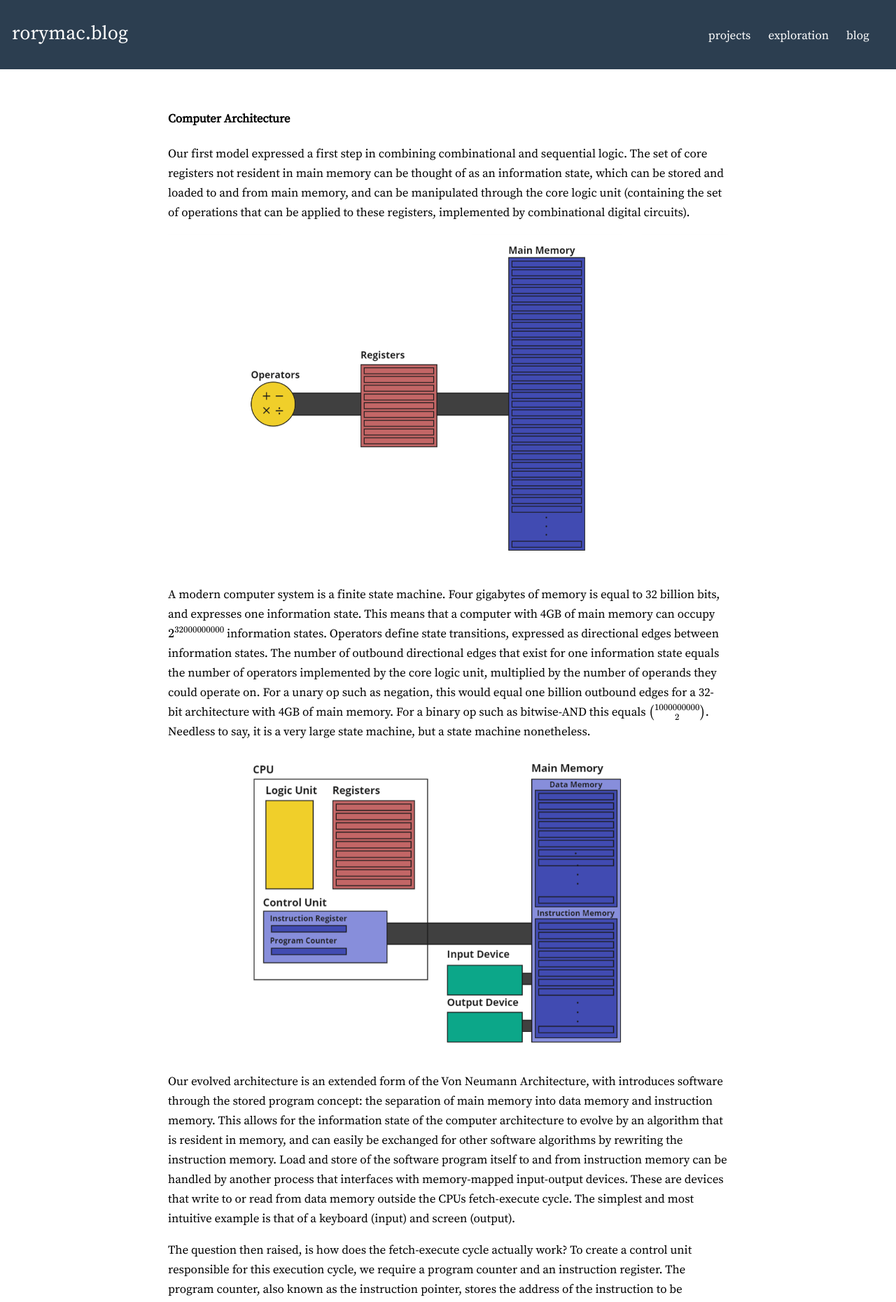
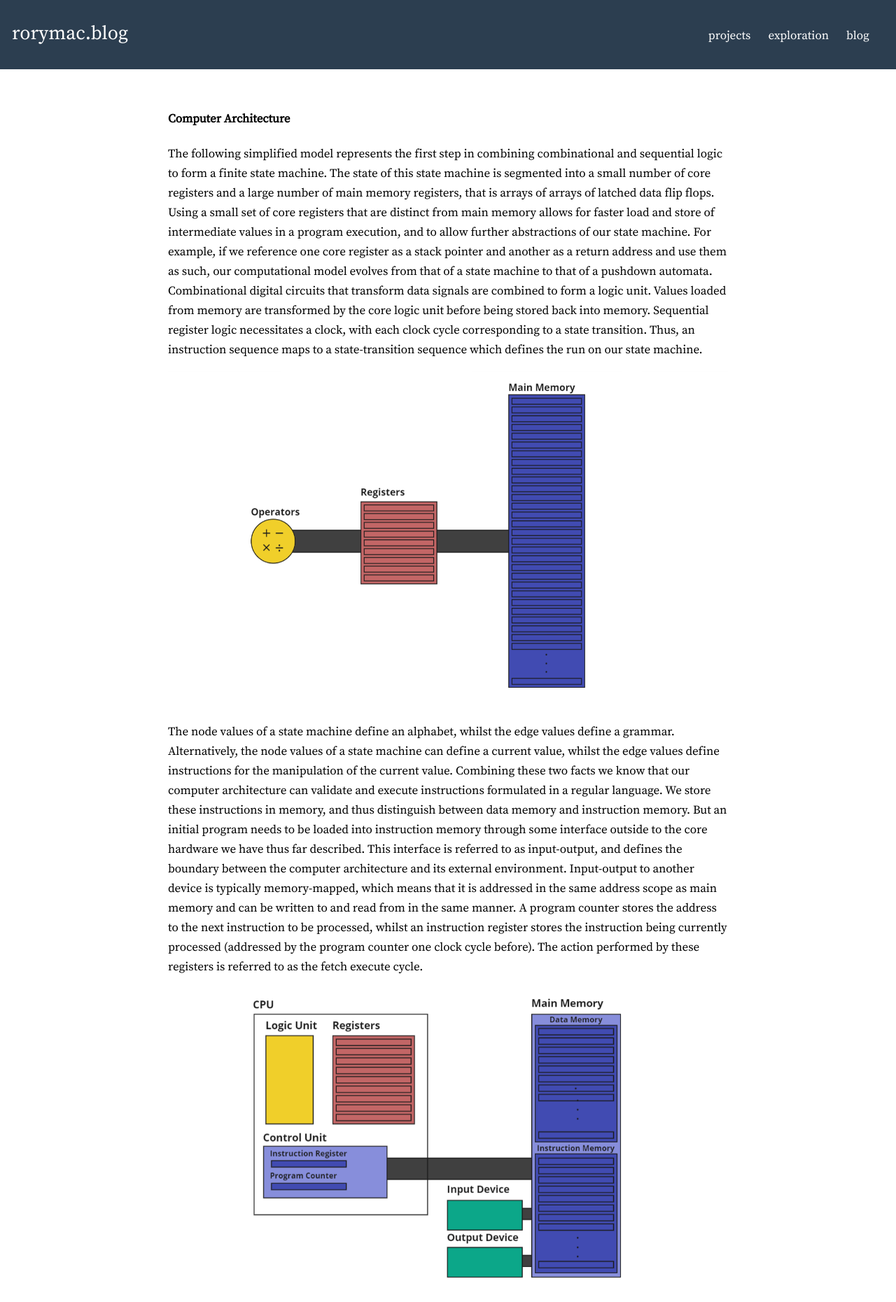
Before and after one commit to Rory-Mac/personal-website, a Jekyll site: the page built from Low-Level Programming/Computer Architecture.markdown, in a window 1280 px wide. Shown: the top 1861 px of the page at 70% size. Built offline with Jekyll 4.4.1, drawn with Linux system fonts in a browser that asks for light colours.

Commit message:
minor changes to projects page + revamp computer architecture document with state-machine parallels

```diff
--- a/Low-Level Programming/Computer Architecture.markdown
+++ b/Low-Level Programming/Computer Architecture.markdown
@@ -3,24 +3,27 @@ layout: narrow
 title: Computer Architecture
 ---
 <h4>Computer Architecture</h4>
-<p>Our first model expressed a first step in combining combinational and sequential logic. The set of core registers not resident in main
-memory can be thought of as an information state, which can be stored and loaded to and from main memory, and can be manipulated through
-the core logic unit (containing the set of operations that can be applied to these registers, implemented by combinational digital circuits).</p>
+<p>The following simplified model represents the first step in combining combinational and sequential logic to form a finite state machine.
+The state of this state machine is segmented into a small number of core registers and a large number of main memory registers, that is
+arrays of arrays of latched data flip flops. Using a small set of core registers that are distinct from main memory allows for faster
+load and store of intermediate values in a program execution, and to allow further abstractions of our state machine. For example, if
+we reference one core register as a stack pointer and another as a return address and use them as such, our computational model evolves
+from that of a state machine to that of a pushdown automata. Combinational digital circuits that transform data signals are combined to
+form a logic unit. Values loaded from memory are transformed by the core logic unit before being stored back into memory. Sequential
+register logic necessitates a clock, with each clock cycle corresponding to a state transition. Thus, an instruction sequence maps to a
+state-transition sequence which defines the run on our state machine.</p>
 <p><img src="/Assets/images/simple_architecture.png" width="100%" height="100%"></p>
-<p>A modern computer system is a finite state machine. Four gigabytes of memory is equal to 32 billion bits, and expresses one
-information state. This means that a computer with 4GB of main memory can occupy \(2^{32000000000}\) information states. Operators
-define state transitions, expressed as directional edges between information states.
-The number of outbound directional edges that exist for one information state equals the number of operators implemented by the core logic
-unit, multiplied by the number of operands they could operate on. For a unary op such as negation, this would equal one billion outbound
-edges for a 32-bit architecture with 4GB of main memory. For a binary op such as bitwise-AND this equals \(1000000000 \choose 2\).
-Needless to say, it is a very large state machine, but a state machine nonetheless.</p>
+<p>The node values of a state machine define an alphabet, whilst the edge values define a grammar. Alternatively, the node values of a
+state machine can define a current value, whilst the edge values define instructions for the manipulation of the current value. Combining
+these two facts we know that our computer architecture can validate and execute instructions formulated in a regular language. We store
+these instructions in memory, and thus distinguish between data memory and instruction memory. But an initial program needs to be loaded
+into instruction memory through some interface outside to the core hardware we have thus far described. This interface is referred to as
+input-output, and defines the boundary between the computer architecture and its external environment. Input-output to another device is
+typically memory-mapped, which means that it is addressed in the same address scope as main memory and can be written to and read from in the
+same manner. A program counter stores the address to the next instruction to be processed, whilst an instruction register
+stores the instruction being currently processed (addressed by the program counter one clock cycle before). The action performed by these
+registers is referred to as the fetch execute cycle.</p>
 <p><img src="/Assets/images/evolved_architecture.png" width="100%" height="100%"></p>
-<p>Our evolved architecture is an extended form of the Von Neumann Architecture, with introduces software through the stored
-program concept: the separation of main memory into data memory and instruction memory. This allows for the information state of the
-computer architecture to evolve by an algorithm that is resident in memory, and can easily be exchanged for other software algorithms
-by rewriting the instruction memory. Load and store of the software program itself to and from instruction memory can be handled by
-another process that interfaces with memory-mapped input-output devices. These are devices that write to or read from data memory outside
-the CPUs fetch-execute cycle. The simplest and most intuitive example is that of a keyboard (input) and screen (output).</p>
 <p>The question then raised, is how does the fetch-execute cycle actually work? To create a control unit responsible for this execution
 cycle, we require a program counter and an instruction register. The program counter, also known as the instruction pointer, stores the
 address of the instruction to be decoded in the current clock cycle, this instruction is read from memory and written to the instruction
--- a/_sass/projects.scss
+++ b/_sass/projects.scss
@@ -1,7 +1,5 @@
-.page-title {
-    font-size: 1.6rem;
-    text-align: center;
-    padding: 1rem 0;
+.projects-page-text {
+    font-size: 0.9rem;
 }
 
 .page-container {
@@ -18,6 +16,7 @@
     grid-template-columns: 1fr 1fr 1fr;
     grid-template-rows: 1fr 1fr;
     row-gap: 4rem;
+    column-gap: 1rem;
     padding: 4rem 0;
 }
 
```
Also changed, not shown: projects.markdown (+6 -5 lines).
